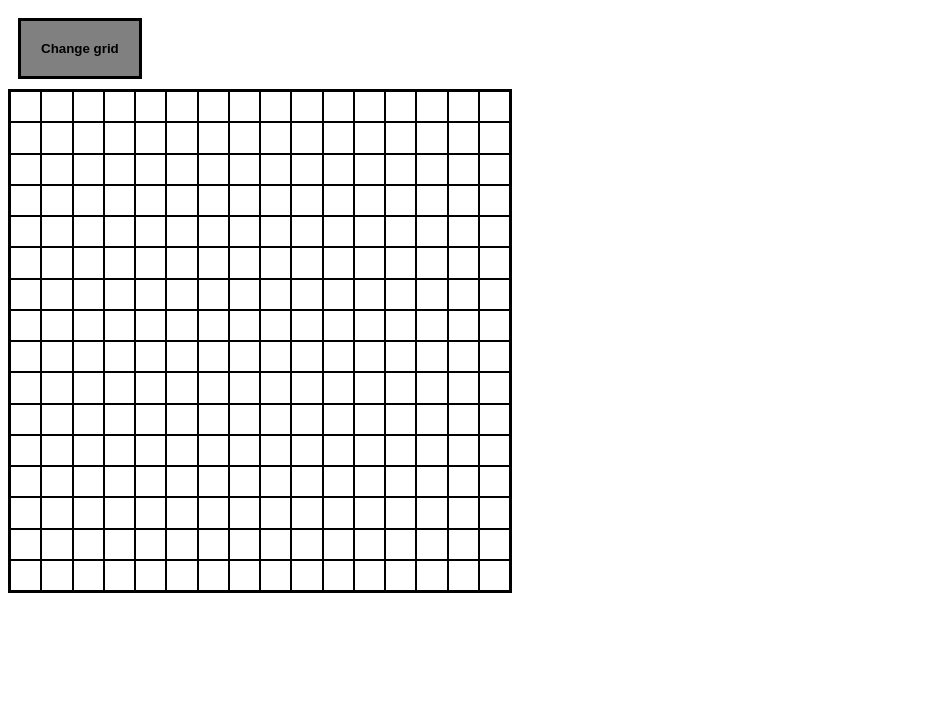
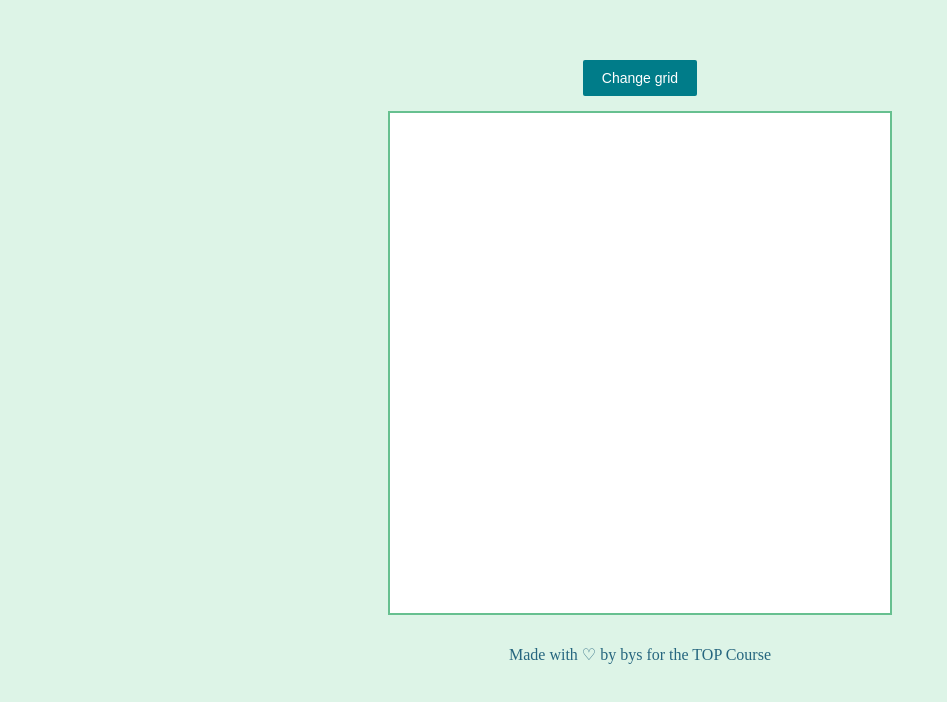
Before and after one commit to bys-exe/etch-a-sketch-odin, a plain HTML site: page index.html in a window 1280 px wide. Shown: the whole page, without its empty margins (0-947 px from the left). Drawn offline with Linux system fonts and the light colour scheme.

Commit message:
Change website look

```diff
--- a/index.html
+++ b/index.html
@@ -6,9 +6,18 @@
         <title>HomePage</title>
     </head>
     <body>
-        <link href="./styles.css" rel="stylesheet">
-        <button id="btn">Change grid</button>
-        <div id="container"></div>
+        <div class="body">
+            <link href="./styles.css" rel="stylesheet">
+            <div class="btn">
+                <button id="btn">Change grid</button>
+            </div>
+            <div class="containerDad">
+                <div id="container"></div>
+            </div>
+        </div>
+        <div class="footer">
+            <div>Made with ♡ by bys for the TOP Course</div>
+        </div>
         <script src="./script.js" rel="script"></script>
     </body>
 </html>
--- a/script.js
+++ b/script.js
@@ -1,30 +1,26 @@
 const container = document.getElementById('container');
-
-// default grid
+const grid = document.getElementsByClassName('grid');
 makeGrid(16);
-
 const btn = document.getElementById('btn');
 btn.addEventListener('click', () => {
     let gridPrompt = prompt('Enter the grid you want (1-100), e.g. 5 for 5x5:');
     gridPrompt = parseInt(gridPrompt);
-
     while (gridPrompt > 100 || gridPrompt <= 0 || isNaN(gridPrompt)) {
         alert('Choose a number between 1–100 only');
         gridPrompt = parseInt(prompt('Enter the grid you want (1-100), e.g. 5 for 5x5:'));
     }
-
     makeGrid(gridPrompt);
 });
-
 function makeGrid(size) {
     container.innerHTML = '';
     for (let i = 0; i < size * size; i++) {
         const div = document.createElement('div');
         div.classList.add('divs');
-        div.style.flexBasis = `${100 / size}%`; // flexbox width per row
+        div.style.flexBasis = `${100 / size}%`;
         div.addEventListener('mouseover', () => {
-            div.style.backgroundColor = 'red';
+        div.style.backgroundColor = '#26667F';
         });
         container.appendChild(div);
     }
 }
+grid.innerHTML = `The grid is ${gridPrompt}x${gridPrompt} now.`
--- a/styles.css
+++ b/styles.css
@@ -1,21 +1,58 @@
+body{
+    background-color: #DDF4E7;
+    justify-content: center;
+    align-items: center;
+    margin-top: 60px;
+}
+.containerDad{
+    display:flex;
+    justify-content: center;
+    align-items: center;
+}
 #container{
     display: flex;
     height: 500px;
     width: 500px;
     flex-wrap: wrap;
-    border: 2px solid black;
+    border: 2px solid #67C090;
+    background-color: white;
 }
 #container .divs{
     flex: 1 0 auto;
     aspect-ratio: 1/1;
-    border: 1px solid black;
     box-sizing: border-box;
 }
+.btn{
+    display: flex;
+    justify-content: center;
+    align-items: center;
+    margin-bottom: 15px;
+}
 #btn{
-    background-color: grey;
-    padding: 20px;
-    margin-bottom: 10px;
-    font-weight: bold;
-    margin: 10px;
-    border: 3px solid black;
+    display: inline-block;
+    outline: none;
+    cursor: pointer;
+    font-weight: 500;
+    border: 1px solid transparent;
+    border-radius: 2px;
+    height: 36px;
+    line-height: 34px;
+    font-size: 14px;
+    color: #ffffff;
+    background-color: #007c89;
+    transition: background-color 0.2s ease-in-out 0s, opacity 0.2s ease-in-out 0s;
+    padding: 0 18px;
 }
+#btn:hover {
+    color: #ffffff;
+    background-color: #006570;
+}
+.footer{
+    display: flex;
+    justify-content: center;
+    align-items: flex-end;
+    align-content: flex-end;
+    background-color: #DDF4E7;
+    padding: 30px;
+    color: #26667F;
+}
```
